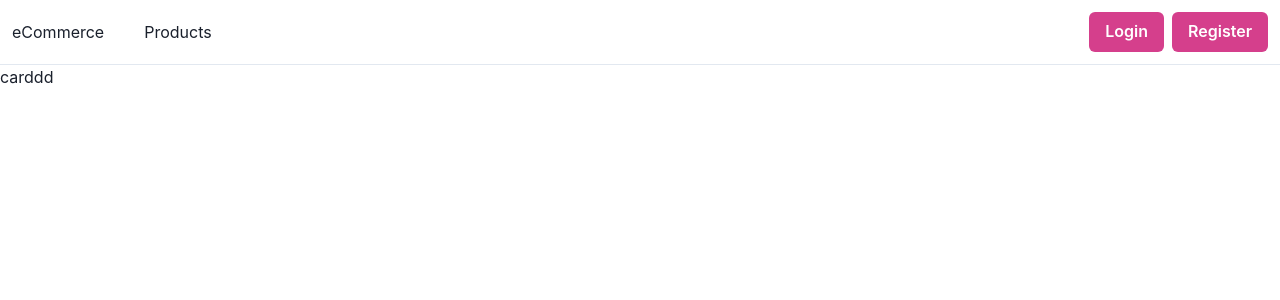
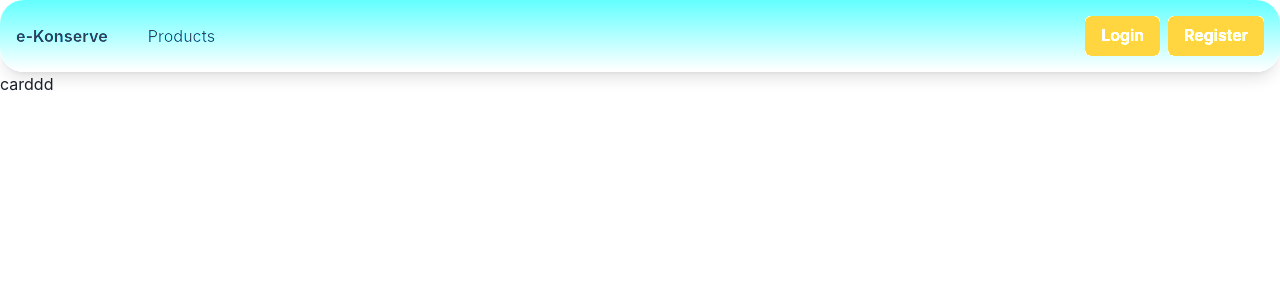
Before and after one commit to turhansel/e-konserve, a React (Create React App) app in the folder client/: page / in a window 1280 px wide. Shown: the top 300 px of the page. Built offline with nearby package versions, Linux system fonts and the light colour scheme.

Commit message:
:sparkles: feat: add router and navbar component

```diff
--- a/client/src/App.js
+++ b/client/src/App.js
@@ -1,17 +1,18 @@
 import { BrowserRouter, Route, Routes } from 'react-router-dom';
 import Navbar from './components/Navbar';
 import SignIn from './pages/Auth/SignIn';
+import ProductDetail from './pages/ProductDetail';
 import SignUp from './pages/Auth/SignUp';
 import Products from './pages/Products';
 
 function App() {
-
   return (
     <BrowserRouter>
       <div>
         <Navbar />
         <Routes>
           <Route path='/' element={<Products />} />
+          <Route path='product/:product_id' element={<ProductDetail />} />
           <Route path='/signin' element={<SignIn />} />
           <Route path='/signup' element={<SignUp />} />
         </Routes>
--- a/client/src/components/Navbar/index.js
+++ b/client/src/components/Navbar/index.js
@@ -4,10 +4,12 @@ import { Button } from '@chakra-ui/react';
 
 const Navbar = () => {
   return (
-		<nav className='flex items-center justify-between border-b border-b-slate-200  p-3'>
+    <nav className='flex items-center justify-between rounded-3xl bg-gradient-to-t from-indigo-400 to-[#32f9b0] p-4 mix-blend-hard-light shadow-lg backdrop-blur-2xl '>
       <div className='flex'>
         <div className=''>
-					<Link to='/'>eCommerce</Link>
+          <Link to='/' className='font-bold'>
+            e-Konserve
+          </Link>
         </div>
         <ul className='ml-10 flex'>
           <li>
@@ -17,10 +19,10 @@ const Navbar = () => {
       </div>
       <div className='space-x-2'>
         <Link to='/signin'>
-					<Button colorScheme='pink'>Login</Button>
+          <Button colorScheme='orange'>Login</Button>
         </Link>
         <Link to='/signup'>
-					<Button colorScheme='pink'>Register</Button>
+          <Button colorScheme='orange'>Register</Button>
         </Link>
       </div>
     </nav>
```
Lines whose indentation alone changed are shown as unchanged.
